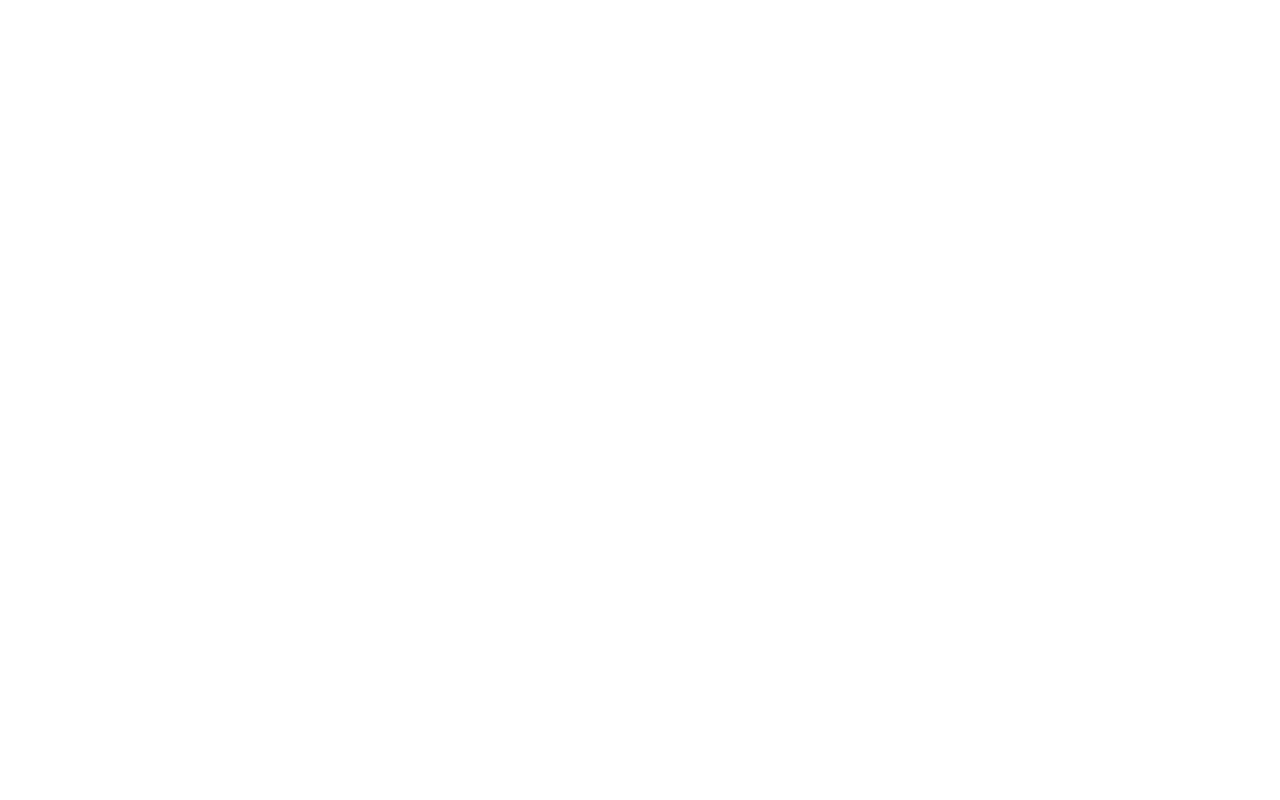
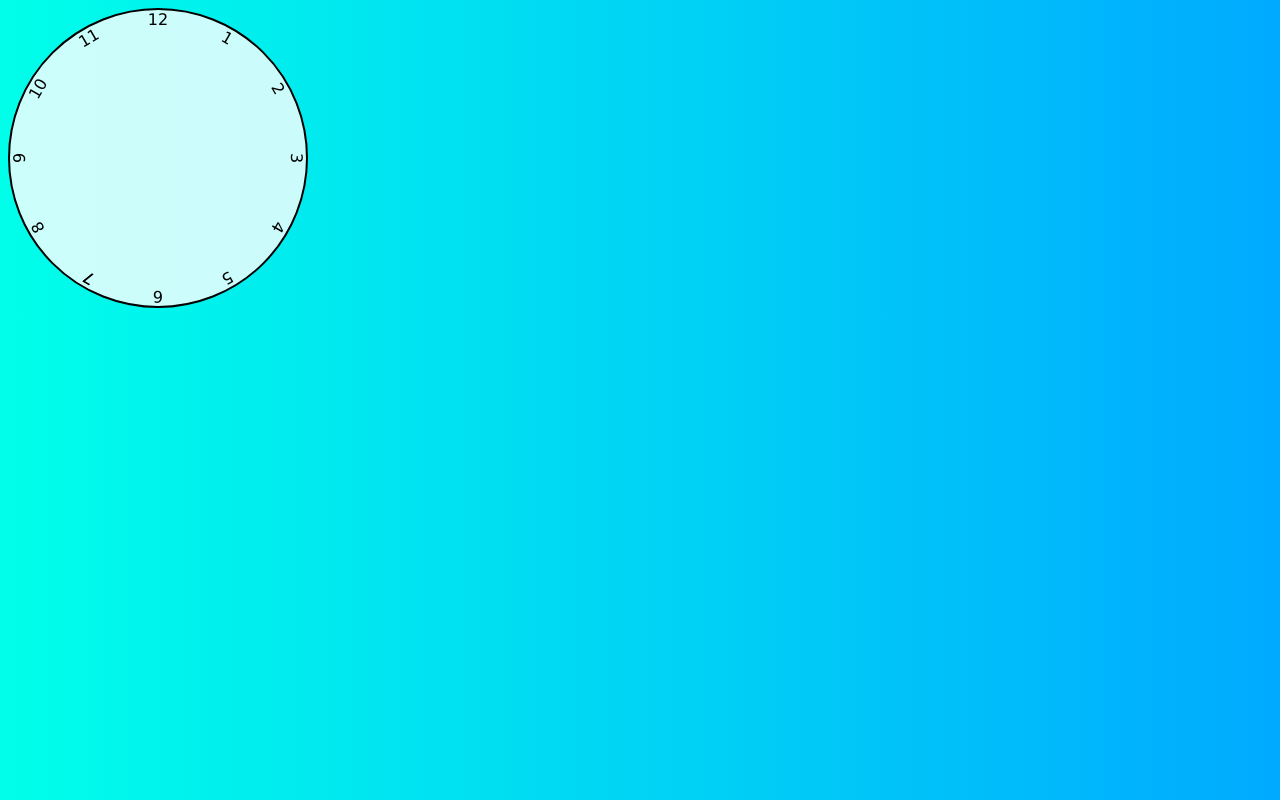
Before and after one commit to JoeCosentino/JavaClock, a plain HTML site: page index.html in a window 1280 px wide. Drawn offline with Linux system fonts and the light colour scheme.

Commit message:
added styles for clock and background

```diff
--- a/index.html
+++ b/index.html
@@ -9,6 +9,23 @@
     <title>JavaClock</title>
 </head>
 <body>
-
+    <div class="clock">
+        <div class="hand hour"></div>
+        <div class="hand minute"></div>
+        <div class="hand second"></div>
+        <div class="number number1">1</div>
+        <div class="number number2">2</div>
+        <div class="number number3">3</div>
+        <div class="number number4">4</div>
+        <div class="number number5">5</div>
+        <div class="number number6">6</div>
+        <div class="number number7">7</div>
+        <div class="number number7">7</div>
+        <div class="number number8">8</div>
+        <div class="number number9">9</div>
+        <div class="number number10">10</div>
+        <div class="number number11">11</div>
+        <div class="number number12">12</div>
+    </div>
 </body>
 </html>
--- a/style.css
+++ b/style.css
@@ -0,0 +1,38 @@
+*, *::after, *::before {
+    box-sizing: border-box;
+    font-family: Verdana, Geneva, Tahoma, sans-serif, sans-serif
+}
+
+body {
+    background: linear-gradient(to left, hsl(200, 100%, 50%), hsl(175, 100%, 50%));
+}
+
+.clock {
+    width: 300px;
+    height: 300px;
+    background-color: rgba(255, 255, 255, .8);
+    border-radius: 50%;
+    border: 2px solid black;
+    position: relative;
+}
+
+.clock .number {
+    --rotation: 0;
+    position: absolute;
+    width: 100%;
+    height: 100%;
+    text-align: center;
+    transform: rotate(var(--rotation));
+}
+
+.clock .number1 { --rotation: 30deg; }
+.clock .number2 { --rotation: 60deg; }
+.clock .number3 { --rotation: 90deg; }
+.clock .number4 { --rotation: 120deg; }
+.clock .number5 { --rotation: 150deg; }
+.clock .number6 { --rotation: 180deg; }
+.clock .number7 { --rotation: 210deg; }
+.clock .number8 { --rotation: 240deg; }
+.clock .number9 { --rotation: 270deg; }
+.clock .number10 { --rotation: 300deg; }
+.clock .number11 { --rotation: 330deg; }
```
